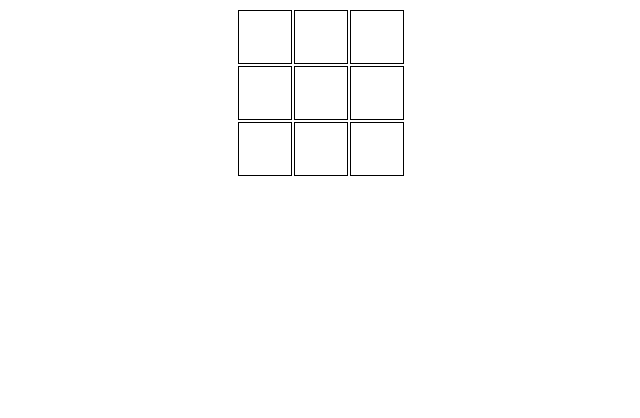
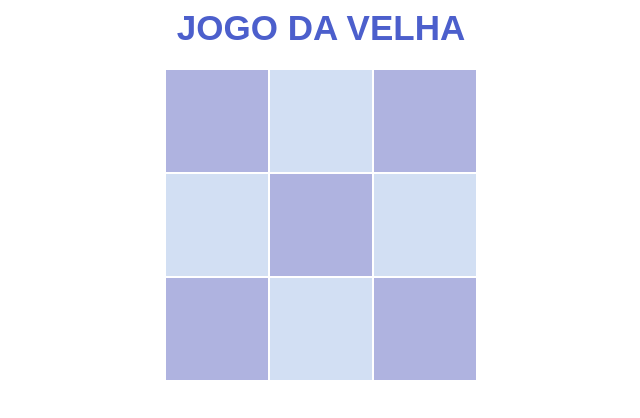
Before and after one commit to sandroschutt/Javascript, a plain HTML site: page jogo-da-velha/jogo-da-velha.html in a window 1280 px wide. Shown: the whole page, without its empty margins (319-959 px from the left). Drawn offline with Linux system fonts and the light colour scheme.

Commit message:
adiciona estilo às células

```diff
--- a/jogo-da-velha/jogo-da-velha.html
+++ b/jogo-da-velha/jogo-da-velha.html
@@ -23,10 +23,12 @@ Para isso, tente reproduzir as seguintes funções:
         th,
         td {
             border-collapse: collapse;
-            border: 1px solid black;
-            width: 50px;
-            height: 50px;
+            width: 100px;
+            height: 100px;
             font-weight: bold;
+            font-size: 50px;
+            font-family: Arial, Helvetica, sans-serif;
+            color: rgba(0, 0, 0, 0.459);
         }
 
         div {
@@ -34,14 +36,39 @@ Para isso, tente reproduzir as seguintes funções:
             justify-content: center;
             text-align: center;
         }
+
+        #p1,
+        #p3,
+        #p5,
+        #p7,
+        #p9 {
+            background-color: rgb(175, 179, 224);
+        }
+
+        #p2,
+        #p4,
+        #p6,
+        #p8 {
+            background-color: rgb(210, 223, 243);
+        }
+
+        strong {
+            display: block;
+            text-align: center;
+            font-size: 35px;
+            font-family: Arial, Helvetica, sans-serif;
+            margin-bottom: 20px;
+            color: rgb(76, 95, 204);
+        }
     </style>
 
 </head>
 
 <body>
+    <strong>JOGO DA VELHA</strong>
     <div>
         <table>
-            <tr id="t1">
+            <tr>
                 <td onclick="setPosition(event)" id="p1"> </td>
                 <td onclick="setPosition(event)" id="p2"> </td>
                 <td onclick="setPosition(event)" id="p3"> </td>
```
